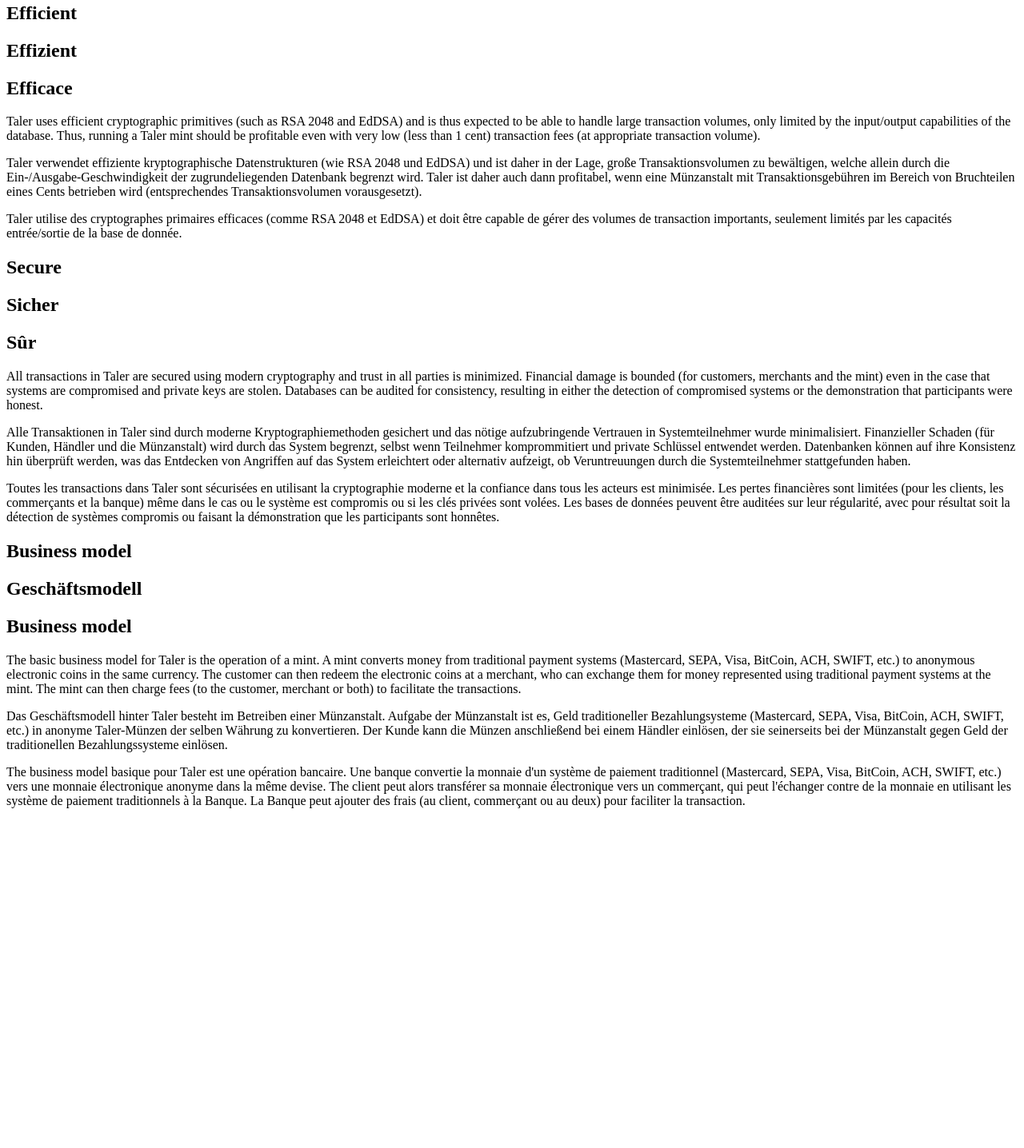
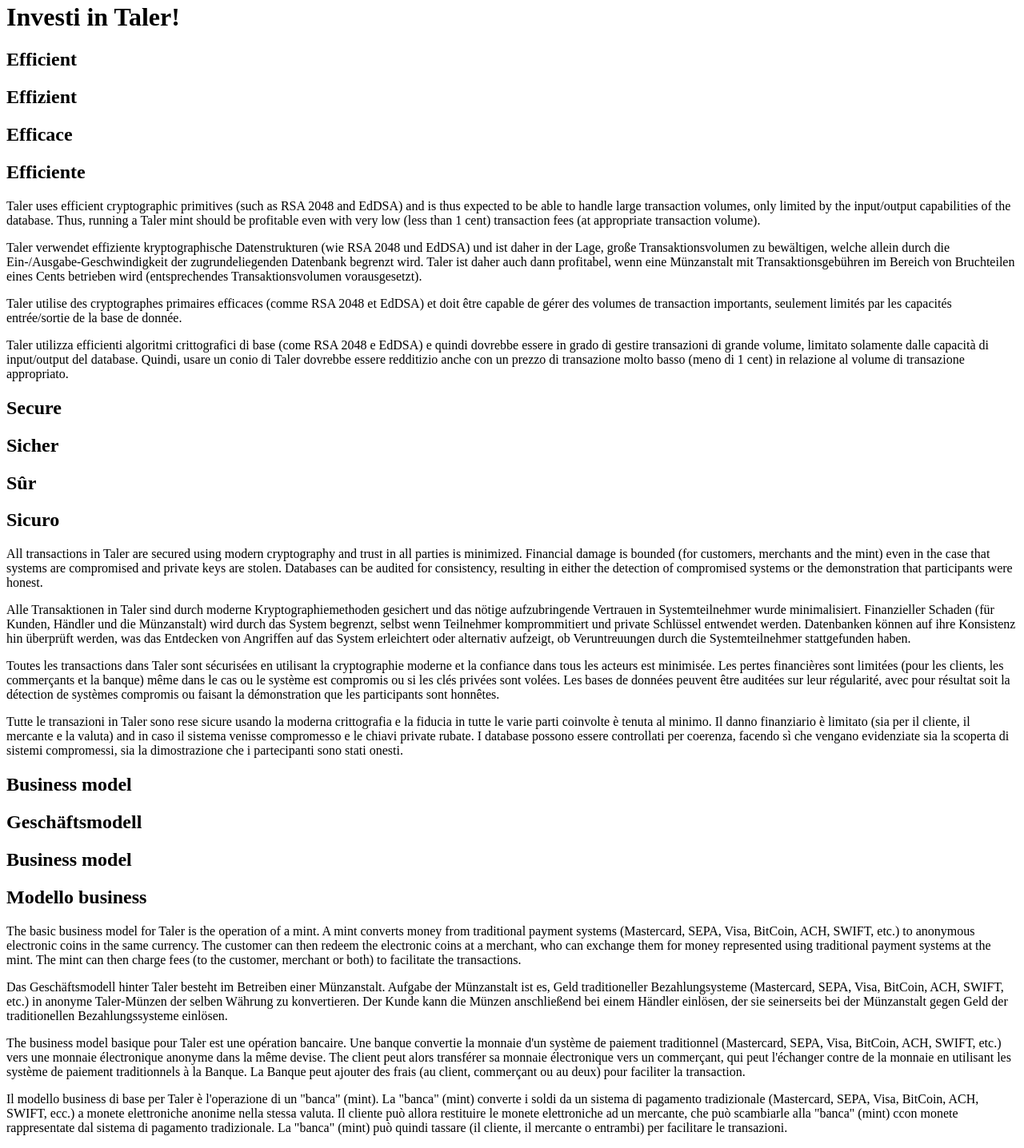
Before and after one commit to PiratePartyGR/gnu-taler-site, a plain HTML site: page investors.html in a window 1280 px wide. Shown: the part 194-1630 px from the top of the page at 80% size. Before the commit the page ends 1221 px from the top, so only its background shows below. Drawn offline with Linux system fonts and the light colour scheme.

Commit message:
translation to Italian-investors

```diff
--- a/investors.html
+++ b/investors.html
@@ -14,12 +14,14 @@
         <h1 lang="en">Invest in Taler!</h1>
         <h1 lang="de">Investieren Sie in Taler!</h1>
         <h1 lang="fr">Investissez dans Taler !</h1>
+        <h1 lang="it">Investi in Taler!</h1>
       </div>
       <div class="row">
         <div class="col-lg-4">
           <h2 lang="en">Efficient</h2>
           <h2 lang="de">Effizient</h2>
 	  <h2 lang="fr">Efficace</h2>
+	  <h2 lang="it">Efficiente</h2>
           <p lang="en">Taler uses efficient cryptographic primitives (such as RSA 2048 and
              EdDSA) and is thus expected to be able to handle large transaction
              volumes, only limited by the input/output capabilities of the
@@ -35,14 +37,20 @@
 	     Bruchteilen eines Cents betrieben wird (entsprechendes
 	     Transaktionsvolumen vorausgesetzt).</p>
 	  <p lang="fr">Taler utilise des cryptographes primaires efficaces
-	    (comme RSA 2048 et EdDSA) et doit être capable de gérer des volumes de
-	    transaction importants, seulement limités par les capacités
-	    entrée/sortie de la base de donnée.</p>
+	     (comme RSA 2048 et EdDSA) et doit être capable de gérer des volumes de
+	     transaction importants, seulement limités par les capacités
+	     entrée/sortie de la base de donnée.</p>
+	  <p lang="it">Taler utilizza efficienti algoritmi crittografici di base (come RSA 2048
+	     e EdDSA) e quindi dovrebbe essere in grado di gestire transazioni di grande volume,
+	     limitato solamente dalle capacità di input/output del database. Quindi, usare un conio
+	     di Taler dovrebbe essere redditizio anche con un prezzo di transazione molto basso
+	     (meno di 1 cent) in relazione al volume di transazione appropriato.</p>
         </div>
         <div class="col-lg-4">
           <h2 lang="en">Secure</h2>
           <h2 lang="de">Sicher</h2>
 	  <h2 lang="fr">Sûr</h2>
+	  <h2 lang="it">Sicuro</h2>
           <p lang="en">All transactions in Taler are secured using modern cryptography and
              trust in all parties is minimized. Financial damage is bounded
              (for customers, merchants and the mint) even
@@ -68,11 +76,19 @@
 	     peuvent être auditées sur leur régularité, avec pour résultat soit la
 	     détection de systèmes compromis ou faisant la démonstration que les
 	     participants sont honnêtes.</p>
+	  <p lang="it">Tutte le transazioni in Taler sono rese sicure usando la moderna
+	     crittografia e la fiducia in tutte le varie parti coinvolte è tenuta al minimo.
+	     Il danno finanziario è limitato (sia per il cliente, il mercante e la valuta)
+	     and in caso il sistema venisse compromesso e le chiavi private rubate.
+	     I database possono essere controllati per coerenza, facendo sì che vengano evidenziate
+	     sia la scoperta di sistemi compromessi, sia la dimostrazione che i partecipanti sono stati
+	     onesti.</p>
         </div>
         <div class="col-lg-4">
           <h2 lang="en">Business model</h2>
 	  <h2 lang="de">Gesch&auml;ftsmodell</h2>
 	  <h2 lang="fr">Business model</h2>
+	  <h2 lang="it">Modello business</h2>
           <p lang="en">The basic business model for Taler is the operation of a mint.  A
              mint converts money from traditional payment systems (Mastercard,
              SEPA, Visa, BitCoin, ACH, SWIFT, etc.) to anonymous electronic
@@ -96,6 +112,13 @@
 	     l'échanger contre de la monnaie en utilisant les système de paiement
 	     traditionnels à la Banque. La Banque peut ajouter des frais (au
 	     client, commerçant ou au deux) pour faciliter la transaction.</p>
+	  <p lang="it">Il modello business di base per Taler è l'operazione di un "banca" (mint).
+	     La "banca" (mint) converte i soldi da un sistema di pagamento tradizionale (Mastercard,
+	     SEPA, Visa, BitCoin, ACH, SWIFT, ecc.) a monete elettroniche anonime nella stessa
+	     valuta. Il cliente può allora restituire le monete elettroniche ad un mercante,
+	     che può scambiarle alla "banca" (mint) ccon monete rappresentate dal sistema di
+	     pagamento tradizionale. La "banca" (mint) può quindi tassare (il cliente, il mercante
+	     o entrambi) per facilitare le transazioni.</p>
         </div>
       </div>
       <!--# include file="common/footer.inc" -->
```
